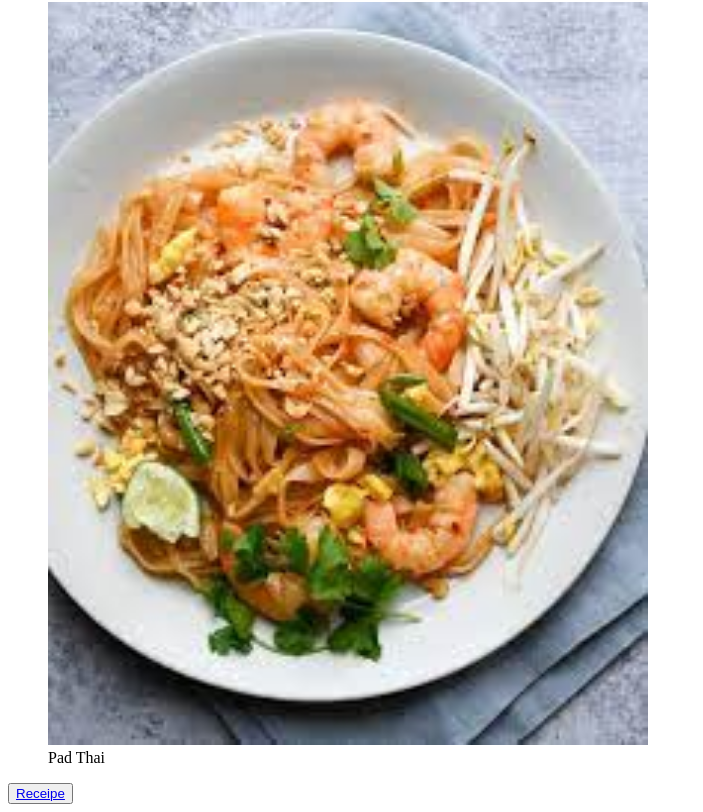
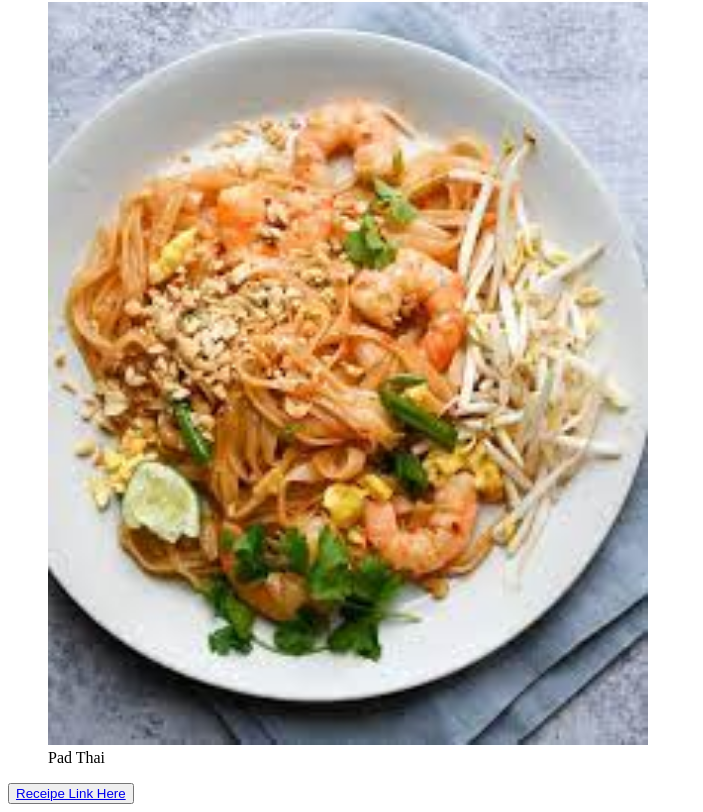
Before and after one commit to sumonpaul55/assignment-myfavorit-foods, a plain HTML site: page index.html in a window 1280 px wide. Shown: the part 418-1230 px from the top of the page, without its empty margins (0-703 px from the left). Drawn offline with Linux system fonts and the light colour scheme.

Commit message:
button link text updated

```diff
--- a/index.html
+++ b/index.html
@@ -43,9 +43,8 @@
         </figure>
         <button>
             <a target="_blank"
-               href="https://tastesbetterfromscratch.com/pad-thai/">Receipe</a>
+               href="https://tastesbetterfromscratch.com/pad-thai/">Receipe Link Here</a>
         </button>
-
     </div>
 
 </body>
```
